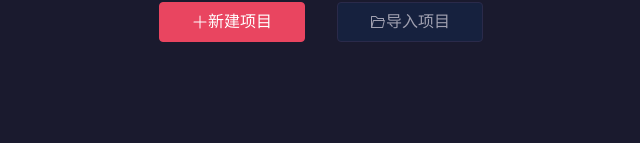
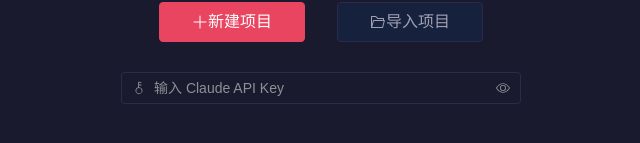
Before and after one commit to BlackMinds/aiNovelWriter, a Vue app: page /#/ in a window 1280 px wide. Shown: the part 201-344 px from the top of the page, without its empty margins (319-959 px from the left). Built offline with nearby package versions, Linux system fonts and the light colour scheme.

Commit message:
apikey改成手工输入

```diff
--- a/src/main/ai-service.js
+++ b/src/main/ai-service.js
@@ -8,7 +8,7 @@
 class AiService {
   constructor() {
     this.client = null
-    this.apiKey = 'AIzaSyB2UeWFYWZ3Ffrvmfk_hXyokijAAJccEGs'
+    this.apiKey = '手工输入'
     this.model = 'gemini-2.5-flash'
     this.setApiKey(this.apiKey)
   }
--- a/src/renderer/views/HomePage.vue
+++ b/src/renderer/views/HomePage.vue
@@ -15,7 +15,7 @@
         </el-button>
       </div>
 
-      <!-- <div class="api-key-section">
+      <div class="api-key-section">
         <el-input
           v-model="apiKeyInput"
           :type="showKey ? 'text' : 'password'"
@@ -34,7 +34,7 @@
           </template>
         </el-input>
         <span v-if="aiStore.apiKeySet" class="key-status">API Key 已设置</span>
-      </div> -->
+      </div>
     </div>
 
     <div class="recent-section" v-if="projectStore.recentProjects.length > 0">
```
Also changed, not shown: dev-log.txt.
